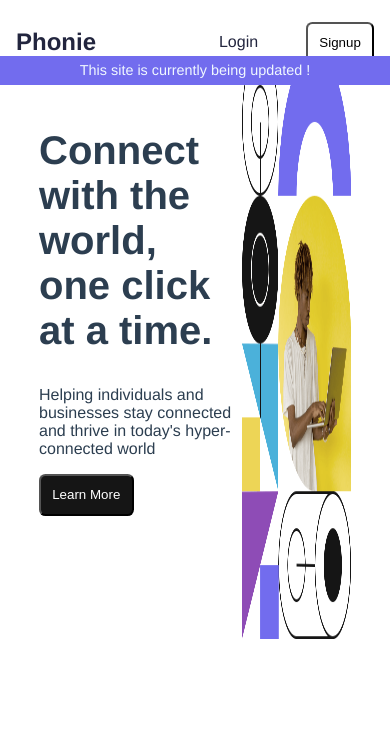
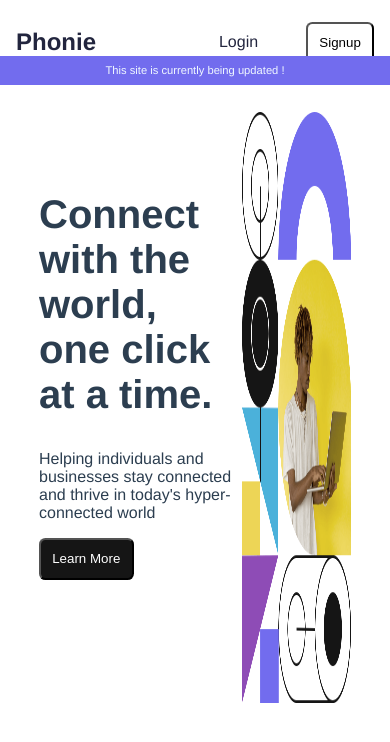
Before and after one commit to Developstar/Phonie, a Vue app: page / in a window 390 px wide. Shown: the top 742 px of the page. Built offline with nearby package versions, Linux system fonts and the light colour scheme.

Commit message:
styled website status information

```diff
--- a/src/components/LandingPageCompo/LandingPageView.vue
+++ b/src/components/LandingPageCompo/LandingPageView.vue
@@ -3,6 +3,7 @@
     <div class="underContruction">
       <p>This site is currently being updated !</p>
     </div>
+
     <div class="Content-Wrapper">
       <div class="content">
         <h1 class="slogan">
@@ -38,15 +39,15 @@ export default {
   margin: auto;
   height: 90vh;
   /* border: 1px solid greenyellow; */
-  margin-top: 3rem;
+  margin-top: 7rem;
 }
 
 .underContruction {
-  position: absolute;
+  position: fixed;
   top: 3.5rem;
   left: 0;
   background-color: #726cee;
-  width: 100%;
+  width: 100vw;
   height: 1.8rem;
   color: aliceblue;
   text-align: center;
@@ -78,7 +79,8 @@ export default {
 }
 
 .illustration-wrapper {
-  /* border: 1px solid green; */
+
+
   height: 70vh;
   width: 35%;
 }
@@ -93,4 +95,12 @@ export default {
   color: white;
   cursor: pointer;
 }
+
+
+@media (min-width:320px) and (max-width:480px){
+  .underContruction p {
+  font-size: 0.7rem;
+  margin-top: 0.5rem;
+}
+}
 </style>
```
